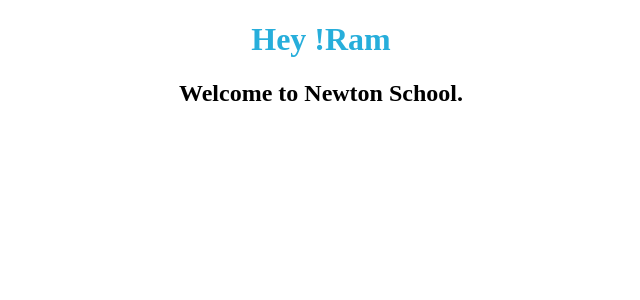
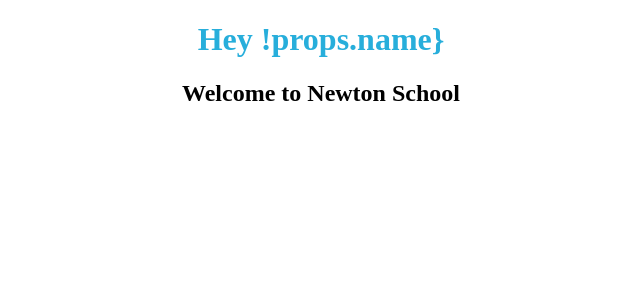
Before and after one commit to 8eauty/React-State-Events-Outputting-Dynamic-Data-Working-with-Expressions-in-JSX---2w0tdfe0a02p, a React app: page / in a window 1280 px wide. Shown: the top 300 px of the page, without its empty margins (319-959 px from the left). Built offline with nearby package versions, Linux system fonts and the light colour scheme.

Commit message:
Welcome.js

```diff
--- a/src/components/Welcome.js
+++ b/src/components/Welcome.js
@@ -4,8 +4,8 @@ import React from 'react'
 function Welcome(props) {
   return (
     <div>
-    <h1>Hey !{props.name}</h1>
-<h2>Welcome to Newton School.</h2>
+    <h1>Hey !props.name}</h1>
+<h2>Welcome to Newton School</h2>
 </div>
   )
 }
```
